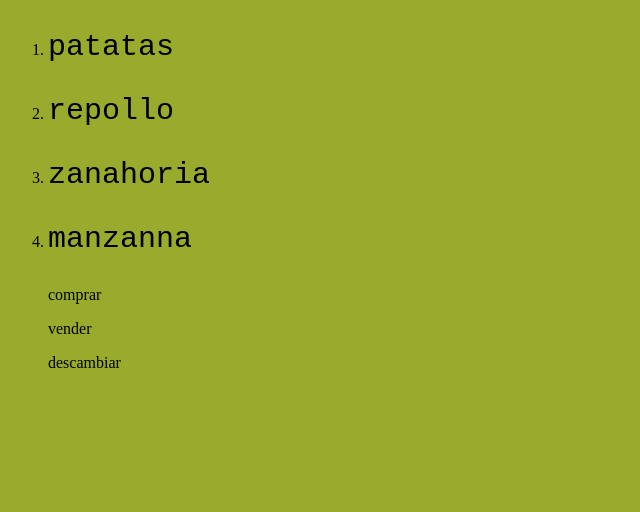
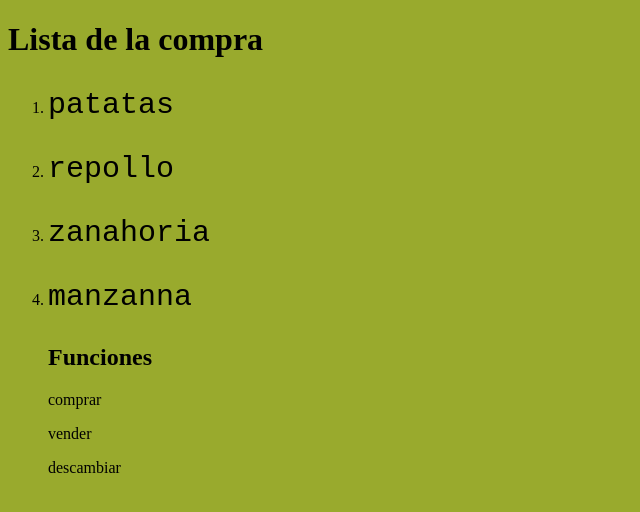
Before and after one commit to PabloRg24/git_test, a plain HTML site: page index.html in a window 1280 px wide. Shown: the whole page, without its empty margins (0-640 px from the left). Drawn offline with Linux system fonts and the light colour scheme.

Commit message:
index.html

```diff
--- a/index.html
+++ b/index.html
@@ -7,11 +7,13 @@
     <link rel="stylesheet" href="style.css">
 </head>
 <body>
+    <h1>Lista de la compra</h1>
     <ol>
         <li><p>patatas</p></li>
         <li><p>repollo</p></li>
         <li><p>zanahoria</p></li>
         <li><p>manzanna</p></li>
+     <h2>Funciones</h2>
     </ol>
      <ul>comprar</ul>
      <ul>vender</ul>
```
